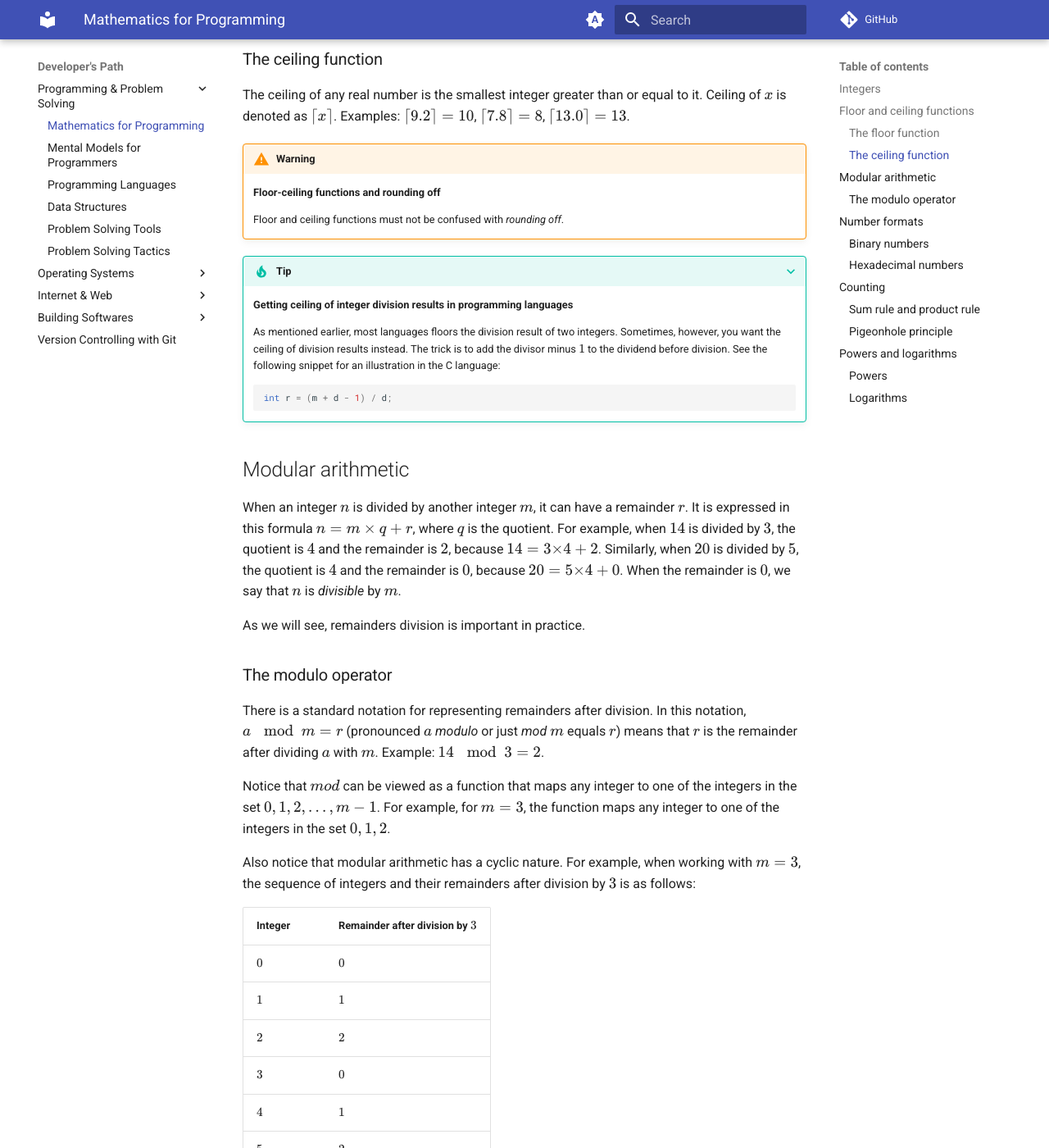
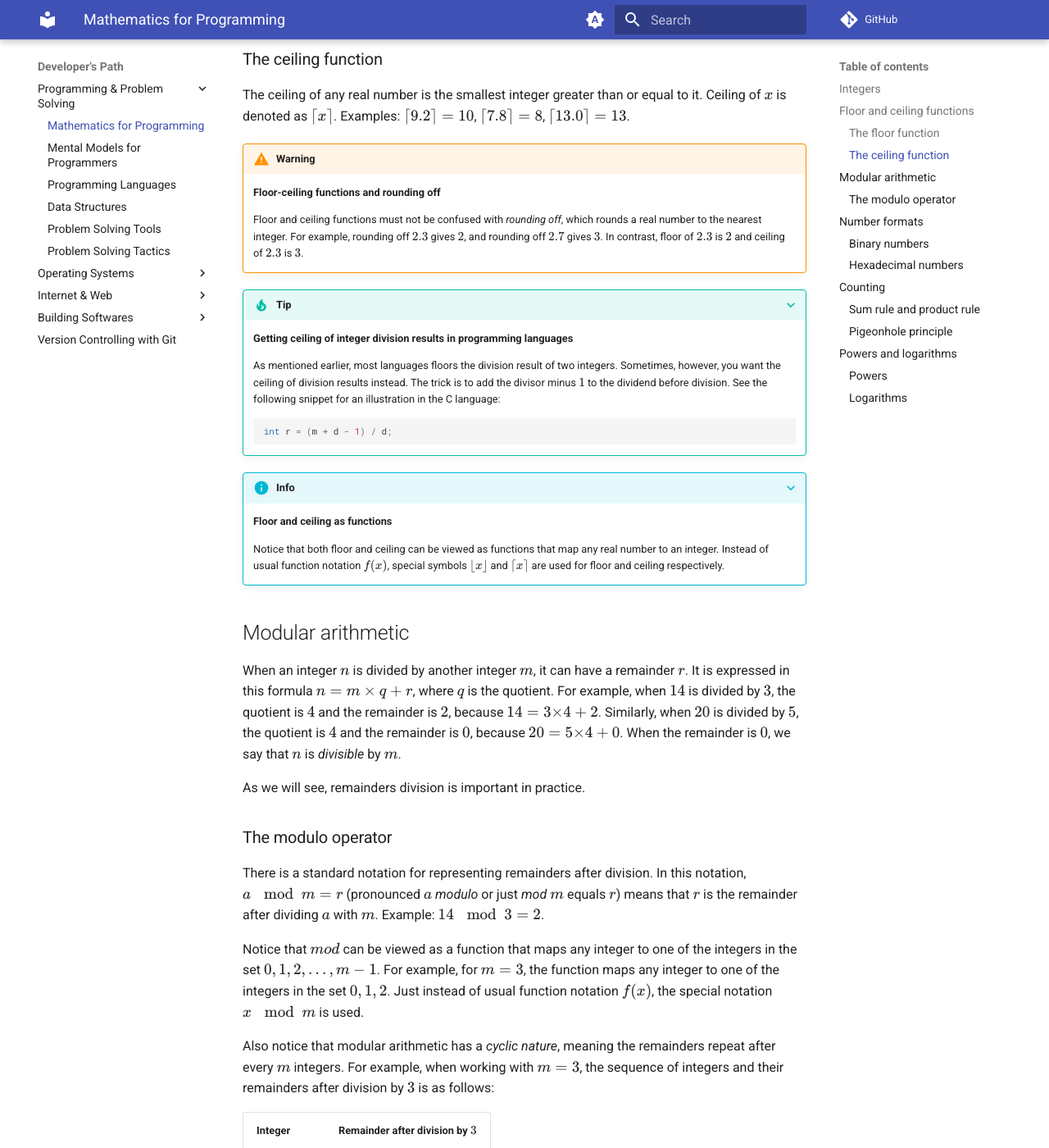
Before and after one commit to gharials/dev-path, an MkDocs documentation site: the page built from docs/programming/math-prog.md, in a window 1280 px wide and 1400 px high, scrolled down 1042 px. Shown: the whole window at 82% size. Built offline with MkDocs 1.6.1 and Material for MkDocs 9.7.7, drawn with Linux system fonts in a browser that asks for light colours; comment, search, counter and statistics services are not loaded.

Commit message:
'math-prog': copy edit.

````diff
--- a/docs/programming/math-prog.md
+++ b/docs/programming/math-prog.md
@@ -33,7 +33,7 @@ The ceiling of any real number is the smallest integer greater than or equal to
 !!! warning
     **Floor-ceiling functions and rounding off**
 
-    Floor and ceiling functions must not be confused with _rounding off_.
+    Floor and ceiling functions must not be confused with _rounding off_, which rounds a real number to the nearest integer. For example, rounding off $2.3$ gives $2$, and rounding off $2.7$ gives $3$. In contrast, floor of $2.3$ is $2$ and ceiling of $2.3$ is $3$.
 
 ???+ tip
     **Getting ceiling of integer division results in programming languages**
@@ -43,6 +43,11 @@ The ceiling of any real number is the smallest integer greater than or equal to
     ```C
     int r = (m + d - 1) / d;
     ```
+
+???+ info
+    **Floor and ceiling as functions**
+
+    Notice that both floor and ceiling can be viewed as functions that map any real number to an integer. Instead of usual function notation $f(x)$, special symbols $⌊x⌋$ and $⌈x⌉$ are used for floor and ceiling respectively.
 
 ## Modular arithmetic
 
@@ -54,9 +59,9 @@ As we will see, remainders division is important in practice.
 
 There is a standard notation for representing remainders after division. In this notation, $a \mod m = r$ (pronounced $a$ _modulo_ or just _mod_ $m$ equals $r$) means that $r$ is the remainder after dividing $a$ with $m$. Example: $14 \mod 3 = 2$.
 
-Notice that ${mod}$ can be viewed as a function that maps any integer to one of the integers in the set $0, 1, 2, ... , m-1$. For example, for $m = 3$, the function maps any integer to one of the integers in the set $0, 1, 2$.
+Notice that ${mod}$ can be viewed as a function that maps any integer to one of the integers in the set $0, 1, 2, ... , m-1$. For example, for $m = 3$, the function maps any integer to one of the integers in the set $0, 1, 2$. Just instead of usual function notation $f(x)$, the special notation $x \mod m$ is used.
 
-Also notice that modular arithmetic has a cyclic nature. For example, when working with $m = 3$, the sequence of integers and their remainders after division by $3$ is as follows:
+Also notice that modular arithmetic has a _cyclic nature_, meaning the remainders repeat after every $m$ integers. For example, when working with $m = 3$, the sequence of integers and their remainders after division by $3$ is as follows:
 
 | Integer | Remainder after division by $3$ |
 |---------|---------------------------------|
@@ -71,7 +76,7 @@ Also notice that modular arithmetic has a cyclic nature. For example, when worki
 ???+ info
     **The modulus operator in programming languages**
 
-    In programming languages the `%` operator is used as the modulus operator. Example: `14 % 3`.
+    In programming languages the `%` operator is used as the modulus operator. Example: `14 % 3` gives `2`.
 
 ???+ question "Problems"
     1. Divisibility and congruence.
````
